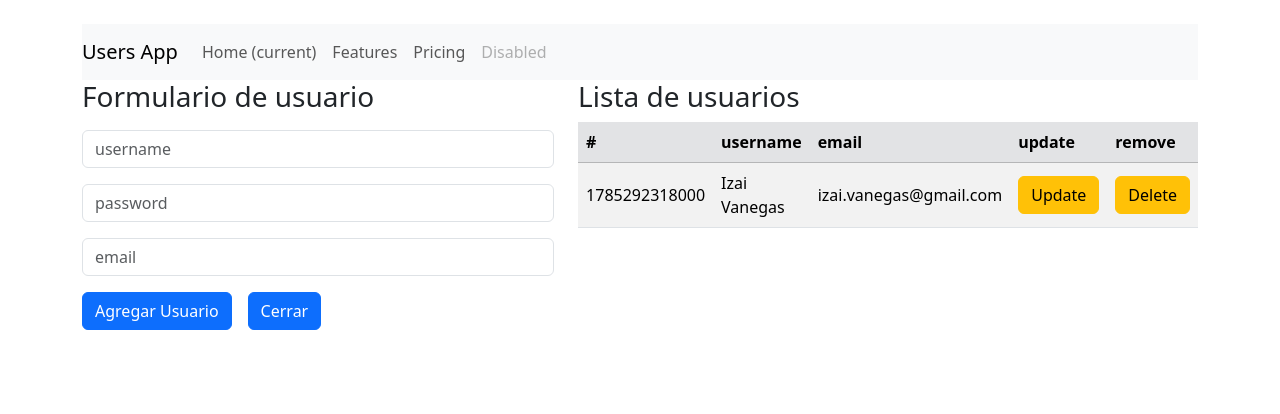
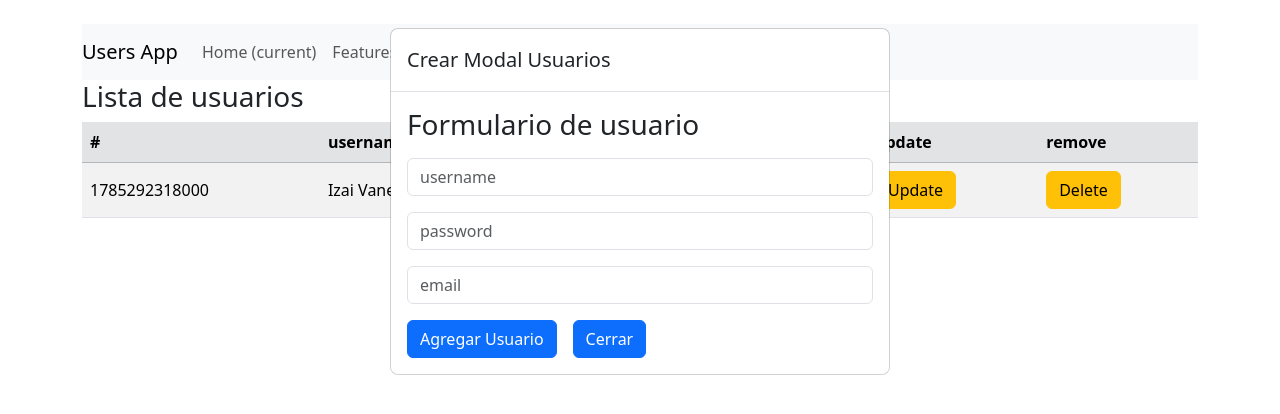
Before and after one commit to izaivanegas/react-usersapp, a React (Vite) app: page / in a window 1280 px wide. Both pictures are taken after a click on the button "Nuevo usuario". Shown: the top 414 px of the page. Built offline with nearby package versions, Linux system fonts and the light colour scheme.

Commit message:
Agregue el modal usando bootstrap para poder tener le formulario en una ventana independiente

```diff
--- a/src/UsersApp.jsx
+++ b/src/UsersApp.jsx
@@ -20,22 +20,34 @@ export const UsersApp = () => {
     return (
         <>
 
+            { !visibleForm || <div className="abrir-modal fadeIn">
+                <div className="modal" style={{display:"block"}} tabIndex="-1">
+                    <div className="modal-dialog" role="document">
+                        <div className="modal-content">
+                            <div className="modal-header">
+                                <h5 className="modal-title" >
+                                    {userSelected.id >0 ? 'Editar': 'Crear'} Modal Usuarios
+                                </h5>
+                            </div>
+                            <div className="modal-body">
+                                <UserForm
+                                    handlerAddUser={handlerAddUser}
+                                    initialUserForm={initialUserForm}
+                                    userSelected={userSelected}
+                                    handleCloseForm={handleCloseForm}
+                                />
+                            </div>
+                        </div>
+                    </div>
+                </div>
+            </div>
+            }
+
             <div className="container my-4">
                 <Header/>
                 <div className="row">
 
-                        {
-                            !visibleForm ||
 
-                            <div className="col">
-                            <UserForm
-                                handlerAddUser={handlerAddUser}
-                                initialUserForm={initialUserForm}
-                                userSelected={userSelected}
-                                handleCloseForm={handleCloseForm}
-                            />
-                            </div>
-                        }
 
                     <div className="col">
 
```
